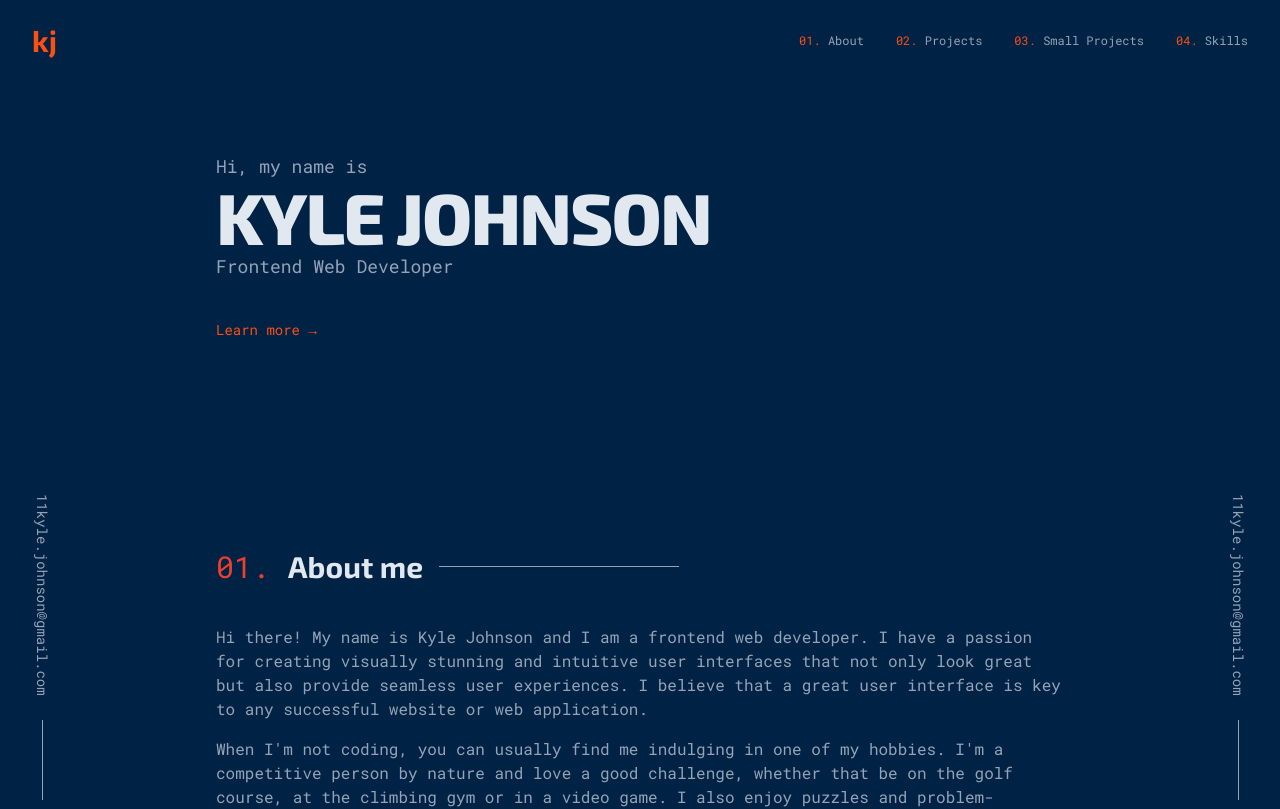
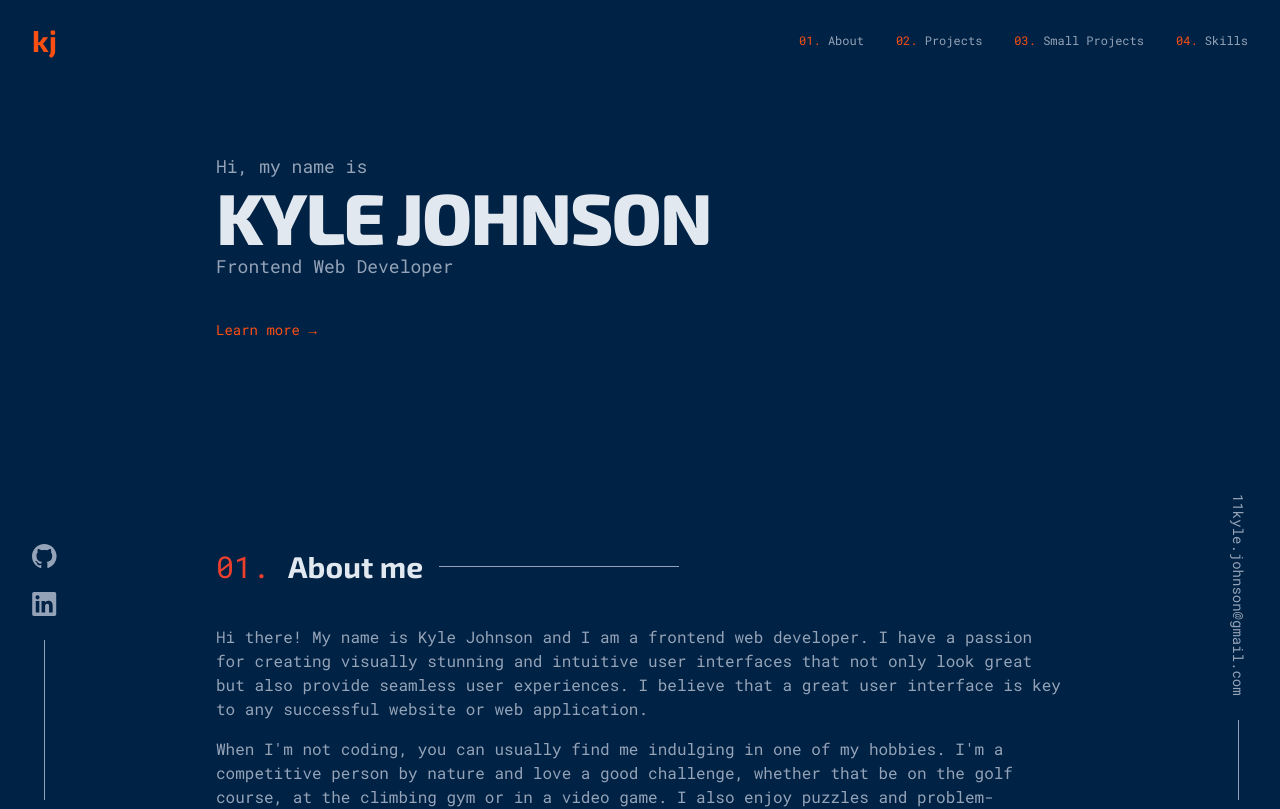
Before and after one commit to 11kyle/my-portfolio, a React (Vite) app: page / in a window 1280 px wide. Shown: the top 809 px of the page. Built offline with nearby package versions, Linux system fonts and the light colour scheme.

Commit message:
left-overlay updated

```diff
--- a/src/components/left-overlay.jsx
+++ b/src/components/left-overlay.jsx
@@ -1,9 +1,41 @@
+const navigation = [
+  {
+    name: 'GitHub',
+    href: '#',
+    icon: (props) => (
+      <svg fill="currentColor" xmlns="http://www.w3.org/2000/svg" width="25" height="24">
+        <path
+          fillRule="evenodd"
+          d="M12.304 0C5.506 0 0 5.506 0 12.304c0 5.444 3.522 10.042 8.413 11.672.615.108.845-.261.845-.584 0-.292-.015-1.261-.015-2.291-3.091.569-3.891-.754-4.137-1.446-.138-.354-.738-1.446-1.261-1.738-.43-.23-1.046-.8-.016-.815.97-.015 1.661.892 1.892 1.261 1.107 1.86 2.876 1.338 3.584 1.015.107-.8.43-1.338.784-1.646-2.738-.307-5.598-1.368-5.598-6.074 0-1.338.477-2.446 1.26-3.307-.122-.308-.553-1.569.124-3.26 0 0 1.03-.323 3.383 1.26.985-.276 2.03-.415 3.076-.415 1.046 0 2.092.139 3.076.416 2.353-1.6 3.384-1.261 3.384-1.261.676 1.691.246 2.952.123 3.26.784.861 1.26 1.953 1.26 3.307 0 4.721-2.875 5.767-5.613 6.074.446.385.83 1.123.83 2.277 0 1.645-.015 2.968-.015 3.383 0 .323.231.708.846.584a12.324 12.324 0 0 0 8.382-11.672C24.607 5.506 19.101 0 12.304 0Z"
+        />
+      </svg>
+    ),
+  },
+  {
+    name: 'LinkedIn',
+    href: '#',
+    icon: (props) => (
+      <svg fill="currentColor" xmlns="http://www.w3.org/2000/svg" width="25" height="24">
+        <path
+          fillRule="evenodd"
+          d="M5.551 3.304c-1.14 0-2.067.926-2.067 2.064 0 1.14.928 2.066 2.067 2.066a2.066 2.066 0 0 0 0-4.13ZM3.767 8.998v11.453h3.562L7.33 8.998H3.767Zm5.798 0V20.45l3.554.002.002-5.668c0-1.454.253-2.941 2.132-2.941 1.851 0 1.851 1.755 1.851 3.036v5.571l3.559-.001v-6.28c0-2.834-.517-5.457-4.27-5.457-1.763 0-2.916.997-3.368 1.85h-.05V8.997h-3.41ZM22.435 24H1.982c-.976 0-1.77-.777-1.77-1.732V1.731C.212.776 1.006 0 1.982 0h20.453c.98 0 1.777.776 1.777 1.73v20.538c0 .955-.797 1.732-1.777 1.732Z"
+        />
+      </svg>
+    ),
+  },
+]
+
 export default function RightOverlay() {
   return (
     <div className="hidden md:block fixed left-4 lg:left-8 bottom-0">
       <div className="flex flex-col items-center space-y-6">
-          <a href="mailto:11kyle.johnson@gmail.com" className="text-slate-400 text-sm" style={{ writingMode: "vertical-lr"}}>11kyle.johnson@gmail.com</a>
-          <div className="h-20 w-[1px] bg-slate-400"></div>
+          {navigation.map((item) => (
+            <a key={item.name} href={item.href} className="text-slate-400 hover:text-broncos-orange">
+              <span className="sr-only">{item.name}</span>
+              <item.icon className="h-6 w-6" aria-hidden="true" />
+            </a>
+          ))}
+          <div className="h-40 w-[1px] bg-slate-400"></div>
         </div>
     </div>
   )
```
